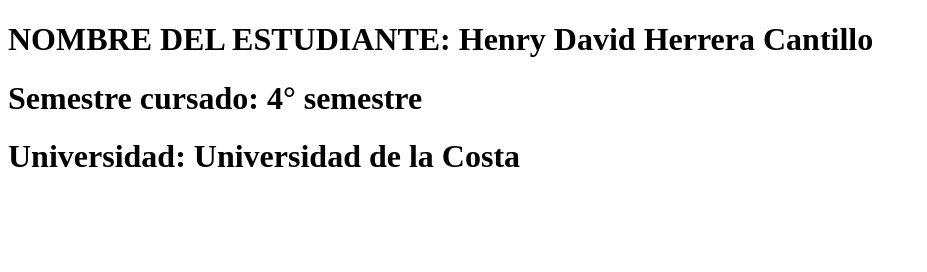
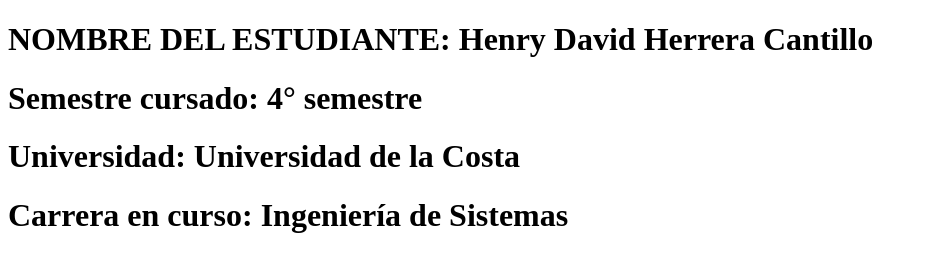
Before and after one commit to Henryck22/Taller-Git-github-y-netlify, a plain HTML site: page index.html in a window 1280 px wide. Shown: the whole page, without its empty margins (0-927 px from the left). Drawn offline with Linux system fonts and the light colour scheme.

Commit message:
Se agrega carrera en curso

```diff
--- a/index.html
+++ b/index.html
@@ -9,7 +9,7 @@
     <h1>NOMBRE DEL ESTUDIANTE: Henry David Herrera Cantillo</h1>
     <h1>Semestre cursado: 4° semestre</h1>
     <h1>Universidad: Universidad de la Costa</h1>
-
+    <h1>Carrera en curso: Ingeniería de Sistemas</h1>
 
 </body>
 </html>
```
